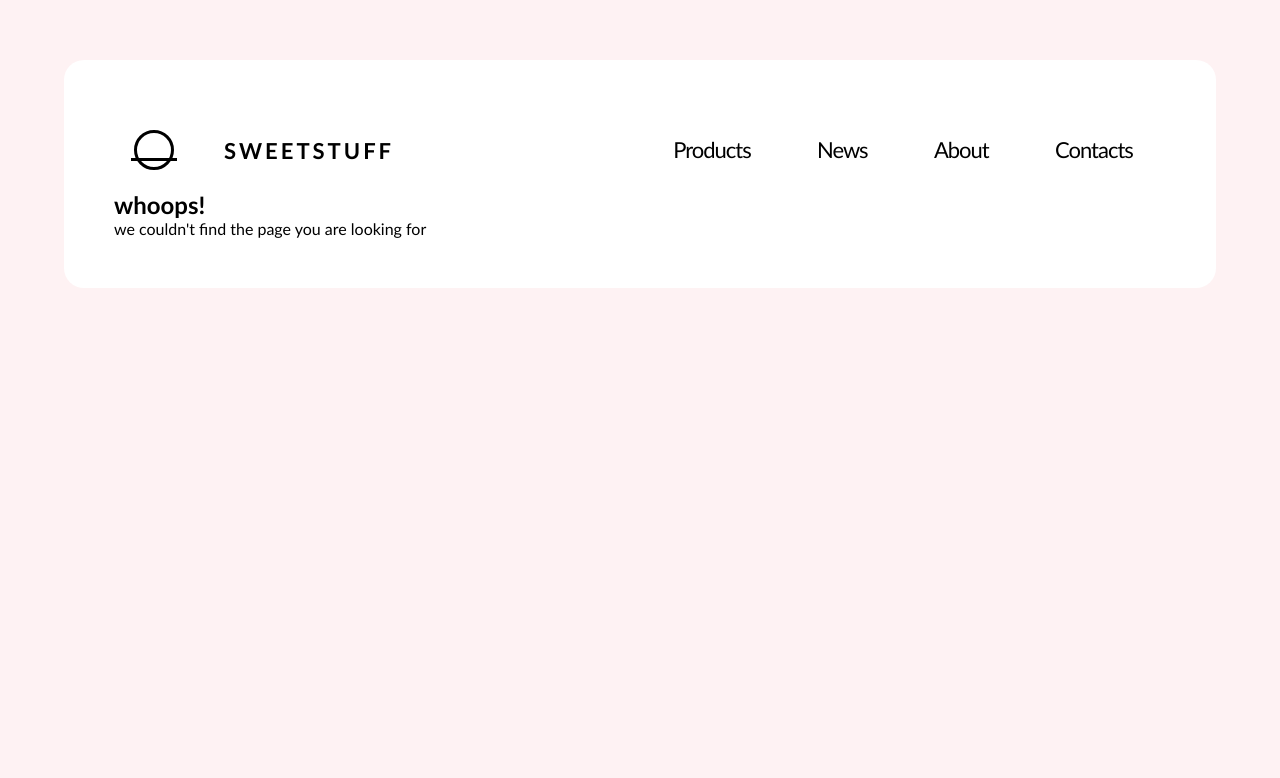
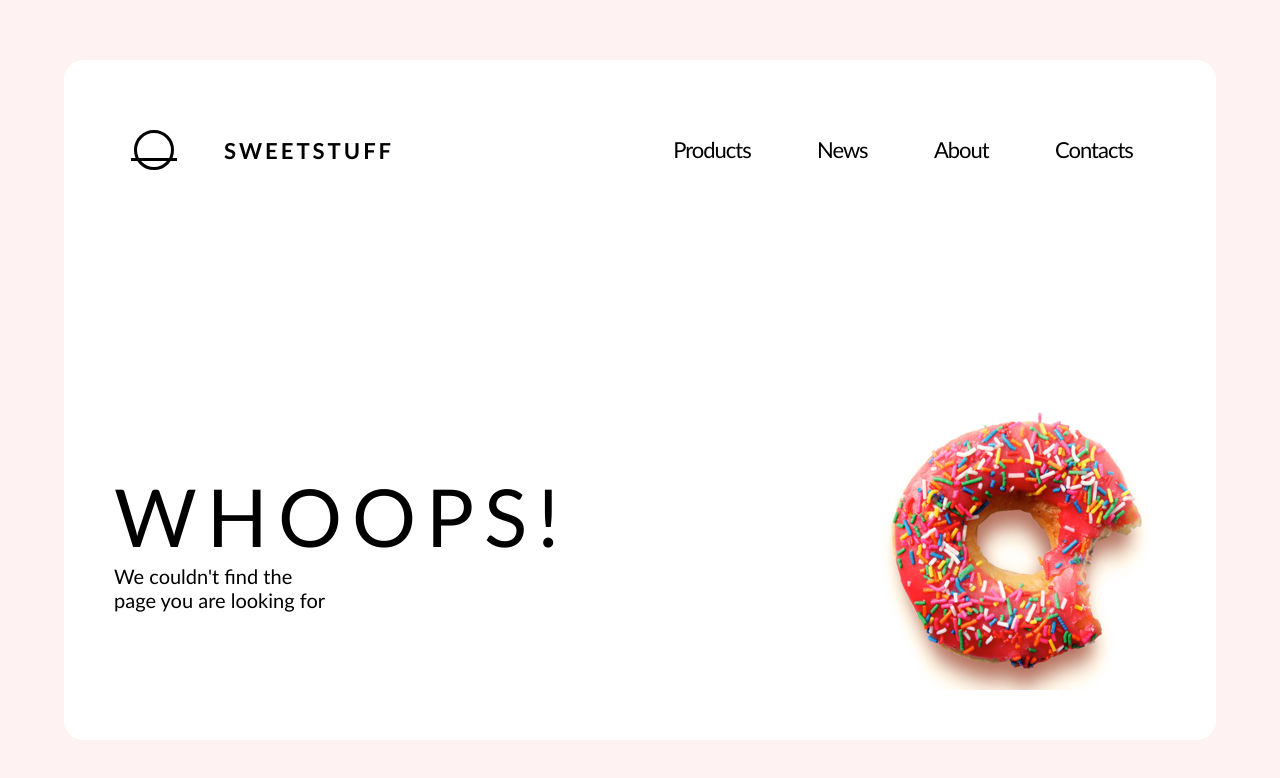
Before and after one commit to saulius334/13-donut-404-practice, a website: page index.html in a window 1280 px wide. Shown: the part 140-918 px from the top of the page. Before the commit the page ends 800 px from the top, so only its background shows below. Drawn offline with Linux system fonts and the light colour scheme.

Commit message:
main-content

```diff
--- a/css/pagenotfound.css
+++ b/css/pagenotfound.css
@@ -1,21 +1,27 @@
+@import './structure.css';
 @import './header.css';
 
-body,
-body * {
-    margin: 0;
-    padding: 0;
-    vertical-align: top;
-    box-sizing: border-box;
+.page404 {
+    display: flex;
+    margin-top: 200px;
+    justify-content: space-between;
+    flex-wrap: wrap;
 }
+.text {
+    display: flex;
+    flex-direction: column;
+    justify-content: center;
+}
+.title {
+    text-transform: uppercase;
+    font-size: 80px;
+    font-weight: 500;
+    letter-spacing: 10px;
+}
+.para {
+    width: 220px;
+    font-size: 20px;
+}
+.donut {
 
-body {
-    font-family: 'Gill Sans', 'Gill Sans MT', Calibri, 'Trebuchet MS', sans-serif;
-    background-color: #FEF2F3;
 }
-main {
-    width: 90%;
-    margin: 200px auto;
-    background-color: white;
-    border-radius: 20px;
-    padding: 50px;
-}
--- /dev/null
+++ b/css/structure.css
@@ -0,0 +1,19 @@
+body,
+body * {
+    margin: 0;
+    padding: 0;
+    vertical-align: top;
+    box-sizing: border-box;
+}
+
+body {
+    font-family: 'Gill Sans', 'Gill Sans MT', Calibri, 'Trebuchet MS', sans-serif;
+    background-color: #FEF2F3;
+}
+main {
+    width: 90%;
+    margin: 200px auto;
+    background-color: white;
+    border-radius: 20px;
+    padding: 50px;
+}
--- a/index.html
+++ b/index.html
@@ -29,9 +29,12 @@
                 <a href="#">contacts</a>
             </nav>
         </header>
-        <section class="maintext">
-         <h1>whoops!</h1>
-            <p>we couldn't find the page you are looking for</p>
+        <section class="page404">
+            <div class="text">
+                <h1 class="title">whoops!</h1>
+                <p class="para">We couldn't find the page you are looking for</p>
+            </div>
+            <img class="donut" src="donut.png" alt="donut">
         </section>
 
 
```
Also changed, not shown: donut.png (added).
